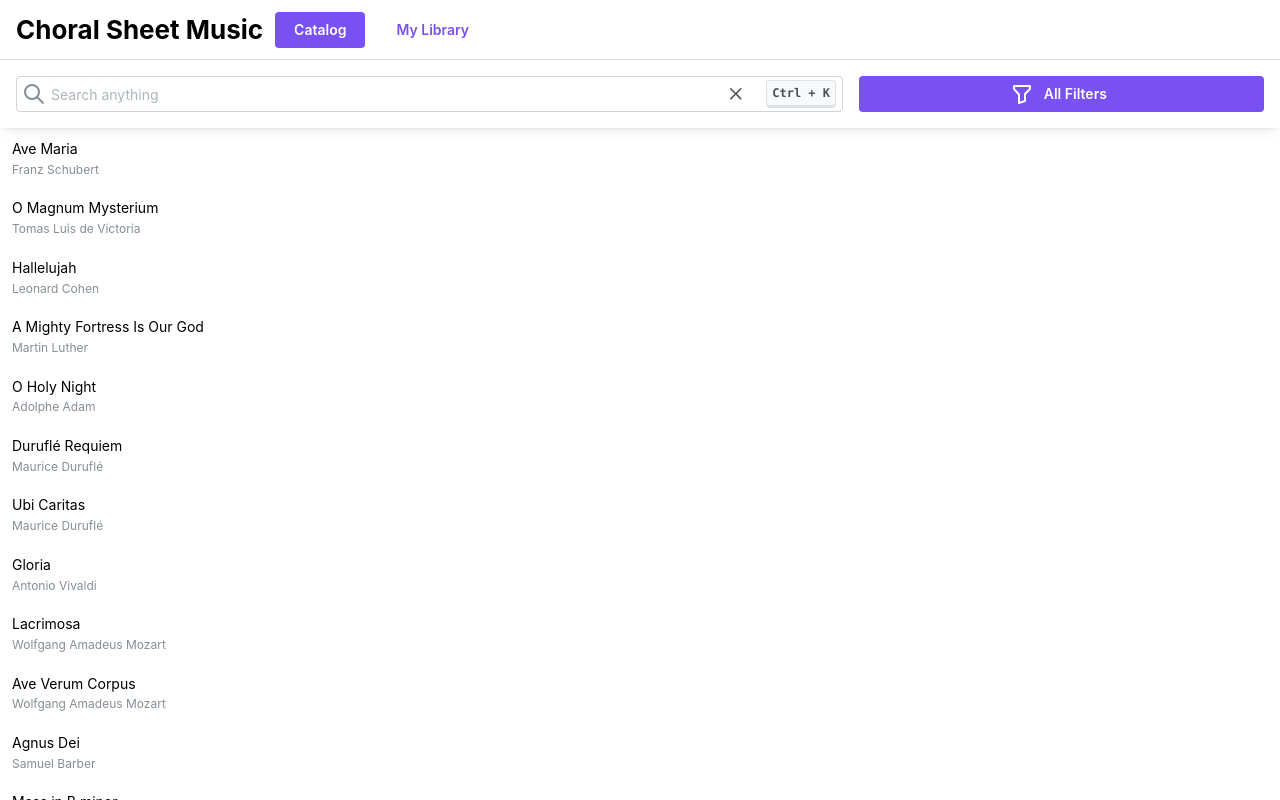
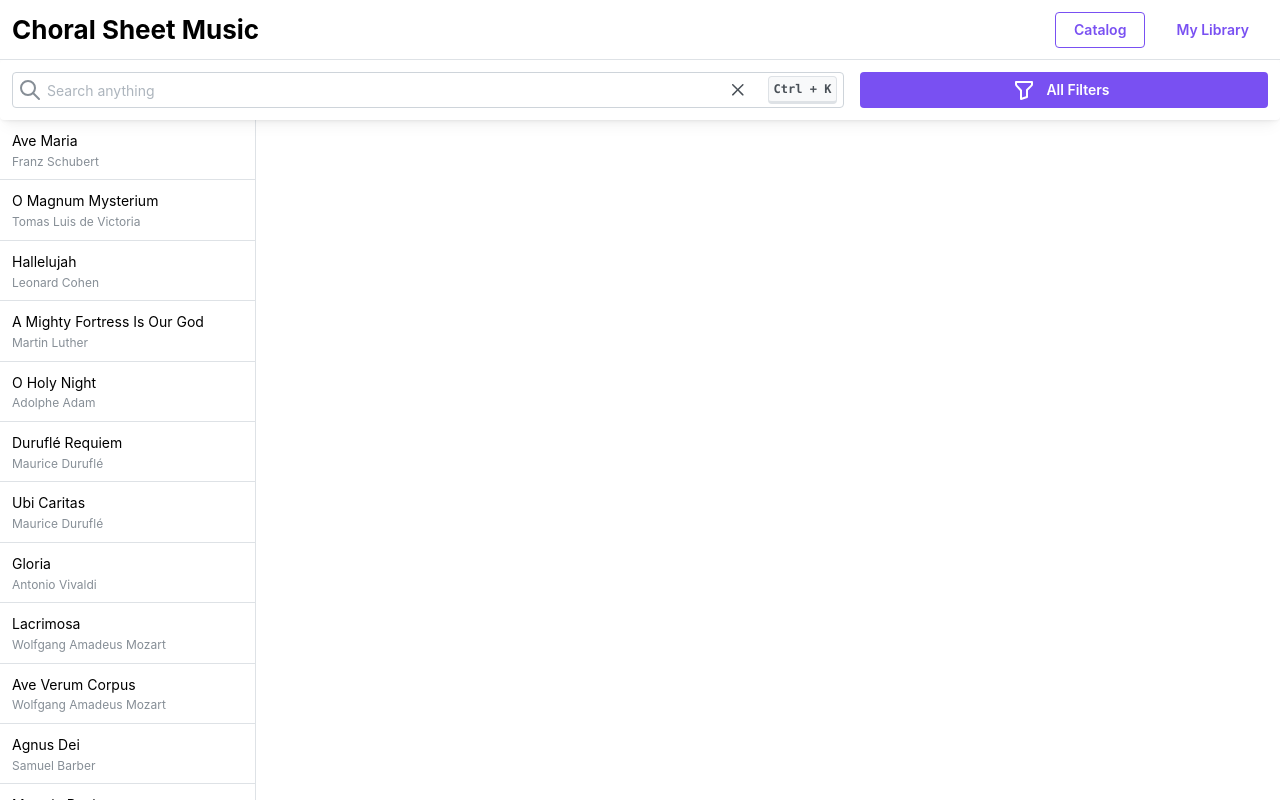
Before and after one commit to smophat7/cs356-choral-catalog, a React (Vite) app: page /catalog in a window 1280 px wide. Built offline with nearby package versions, Linux system fonts and the light colour scheme.

Commit message:
Implement spacing/grouping/separation feedback

```diff
--- a/src/components/AppHeader.tsx
+++ b/src/components/AppHeader.tsx
@@ -12,17 +12,19 @@ const AppHeader: React.FC = () => {
     onClick: () => {
       navigate(route);
     },
-    variant: location.pathname === route ? "filled" : "subtle",
+    variant: location.pathname === route ? "outline" : "subtle",
   });
 
   return (
     <AppShell.Header>
-      <Group h="100%" gap="sm" px="md">
+      <Group h="100%" gap="sm" px="sm" justify="space-between">
         <Title order={2}>Choral Sheet Music</Title>
-        <Button {...getButtonProps(RouteEndpoints.Catalog)}>Catalog</Button>
-        <Button {...getButtonProps(RouteEndpoints.MyLibrary)}>
-          My Library
-        </Button>
+        <Group gap="sm">
+          <Button {...getButtonProps(RouteEndpoints.Catalog)}>Catalog</Button>
+          <Button {...getButtonProps(RouteEndpoints.MyLibrary)}>
+            My Library
+          </Button>
+        </Group>
       </Group>
     </AppShell.Header>
   );
--- a/src/components/CatalogResults.tsx
+++ b/src/components/CatalogResults.tsx
@@ -1,6 +1,6 @@
 import React, { useState } from "react";
 
-import { Box, Flex, NavLink, ScrollArea, Stack } from "@mantine/core";
+import { Box, Divider, Flex, NavLink, ScrollArea, Stack } from "@mantine/core";
 
 import { Song } from "../types";
 import SongDetails from "./SongDetails";
@@ -25,6 +25,7 @@ const CatalogResults: React.FC<Props> = ({ songs }) => {
             {songs && songs.length > 0 && (
               <>
                 {songs.map((song, index) => (
+                  <>
                     <NavLink
                       key={index}
                       onClick={() => setSelectedSong(song)}
@@ -32,11 +33,14 @@ const CatalogResults: React.FC<Props> = ({ songs }) => {
                       label={getLabel(song)}
                       description={getDescription(song)}
                     />
+                    <Divider />
+                  </>
                 ))}
               </>
             )}
           </Stack>
         </ScrollArea>
+        <Divider orientation="vertical" />
         <ScrollArea w="100%" pl="md" pt="md">
           {selectedSong && <SongDetails song={selectedSong} />}
         </ScrollArea>
--- a/src/components/Search.tsx
+++ b/src/components/Search.tsx
@@ -131,7 +131,7 @@ const Search: React.FC<Props> = ({ allSongs, onFilterChange }) => {
     (composerFilter ? 1 : 0);
 
   return (
-    <Card shadow="sm">
+    <Card shadow="sm" p="sm">
       <Stack>
         <Grid align="center">
           <Grid.Col span={8}>
```
Lines whose indentation alone changed are shown as unchanged.
